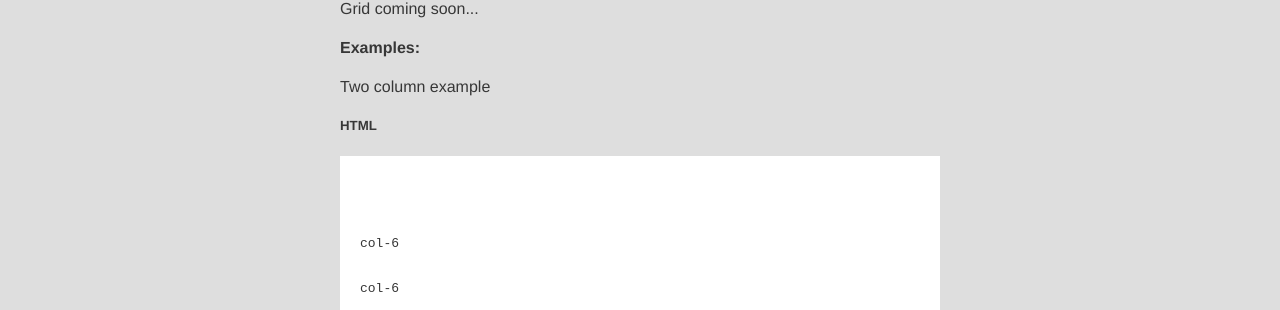
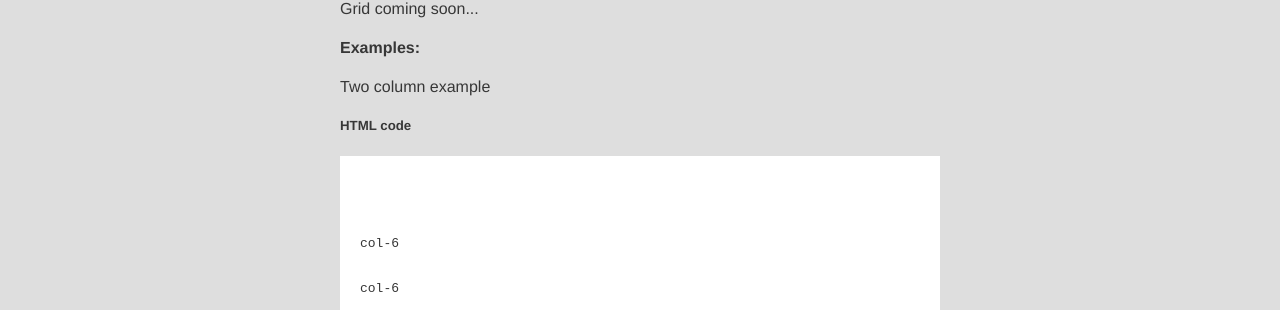
Before and after one commit to coriolan-ui/site-jekyll, a Jekyll site: the page built from _posts/0001-01-01-grid.html, in a window 1280 px wide. Shown: the part 131-441 px from the top of the page. Built offline with Jekyll 4.4.1, drawn with Linux system fonts in a browser that asks for light colours.

Commit message:
update title

```diff
--- a/_posts/0001-01-01-grid.html
+++ b/_posts/0001-01-01-grid.html
@@ -8,7 +8,7 @@ permalink: /grid/
     <p>Grid coming soon...</p>
     <h4>Examples:</h4>
     <p>Two column example</p>
-    <h5>HTML</h5>
+    <h5>HTML code</h5>
     <pre>
         <code>
             <div class="row">
```
